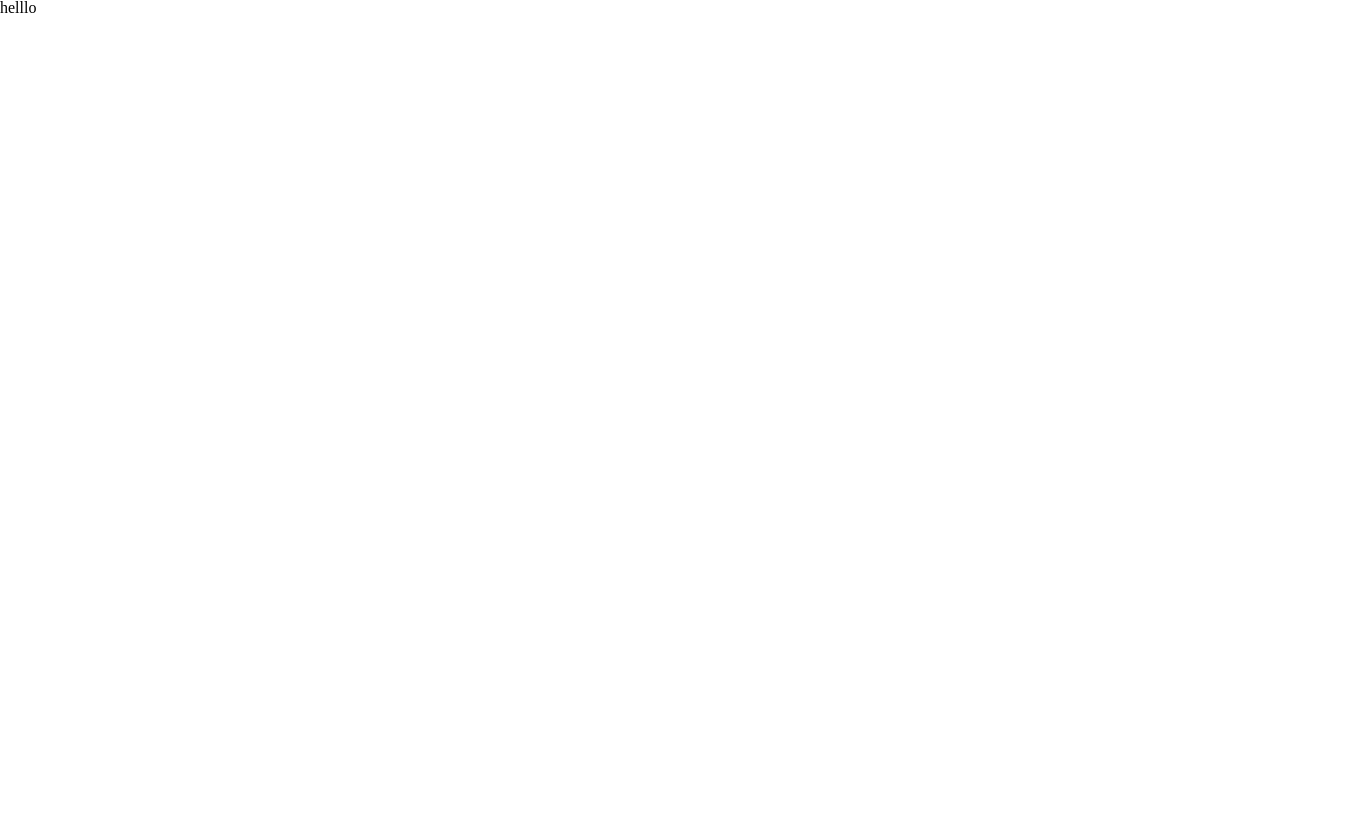
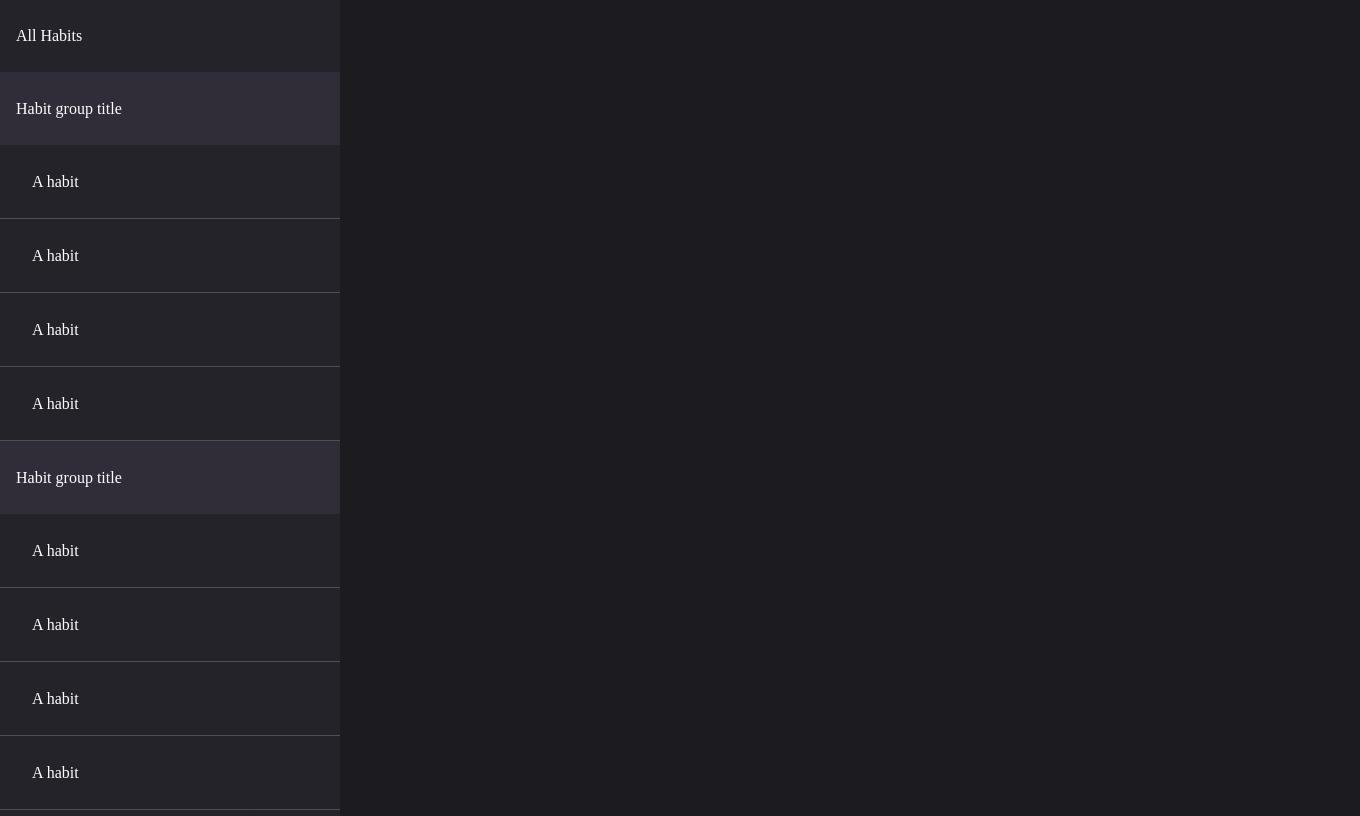
Before and after one commit to IlyaPonomarenko/HabitTrackerApp, a React (Create React App) app: page / in a window 1280 px wide. Shown: the top 816 px of the page, 1360 px wide, since content can reach past the window. Built offline with nearby package versions, Linux system fonts and the light colour scheme.

Commit message:
habits tab v1

```diff
--- a/src/App.js
+++ b/src/App.js
@@ -1,8 +1,9 @@
 import "./App.scss";
+import Habits from "./containers/Habits/HabitsTab/Habits";
 
 function App() {
   return <div className="App">
-    helllo
+  <Habits></Habits>
   </div>;
 }
 
--- /dev/null
+++ b/src/containers/Habits/HabitGroup/HabitGroup.js
@@ -0,0 +1,19 @@
+import React from "react";
+import HabitGroupEntry from "../HabitGroupEntry/HabitGroupEntry";
+import "./HabitGroup.scss";
+const HabitGroup = () => {
+return (
+    <div>
+        <div className="habitGroup-title">
+            <h1>Habit group title</h1>
+        </div>
+            <div className="habitGroup-list">
+                <HabitGroupEntry></HabitGroupEntry>
+                <HabitGroupEntry></HabitGroupEntry>
+                <HabitGroupEntry></HabitGroupEntry>
+                <HabitGroupEntry></HabitGroupEntry>
+            </div>
+    </div>
+)
+};
+ export default HabitGroup;
--- /dev/null
+++ b/src/containers/Habits/HabitGroup/HabitGroup.scss
@@ -0,0 +1,12 @@
+.habitGroup-title{
+display: flex;
+flex-direction: row;
+align-items: center;
+padding: 18px 16px;
+gap: 10px;
+
+width: 320px;
+height: 37px;
+
+background: #302d38;
+}
--- /dev/null
+++ b/src/containers/Habits/HabitGroupEntry/HabitGroupEntry.js
@@ -0,0 +1,12 @@
+import React from "react";
+import "./HabitGroupEntry.scss";
+const HabitGroupEntry = () => {
+return (
+    <div className="habitGroupEntry-container">
+        <div className="habitGroupEntry-container__entry">
+            <h1>A habit</h1>
+        </div>
+    </div>
+)
+};
+ export default HabitGroupEntry;
--- /dev/null
+++ b/src/containers/Habits/HabitGroupEntry/HabitGroupEntry.scss
@@ -0,0 +1,17 @@
+.habitGroupEntry-container{
+    display: flex;
+    flex-direction: row;
+    align-items: center;
+    padding: 18px 16px;
+    gap: 10px;
+
+    width: 320px;
+    height: 37px;
+
+    background: #25232A;
+    border-bottom:1px solid #4f4f50;
+    &__entry {
+        padding: 8px 8px 8px 16px;
+
+      }
+}
--- /dev/null
+++ b/src/containers/Habits/HabitsTab/Habits.js
@@ -0,0 +1,18 @@
+import React from "react";
+import HabitGroup from "../HabitGroup/HabitGroup";
+import "./Habits.scss";
+const Habits = () => {
+return (
+    <div className="habits-frame">
+        <div className="habits-tab">
+            <div className="habits-tab__headline">
+                <h1>All Habits</h1>
+            </div>
+            <HabitGroup></HabitGroup>
+            <HabitGroup></HabitGroup>
+        </div>
+        <div className="habits-calendar"></div>
+    </div>
+)
+};
+ export default Habits;
--- /dev/null
+++ b/src/containers/Habits/HabitsTab/Habits.scss
@@ -0,0 +1,34 @@
+.habits-frame{
+    display: flex;
+    flex-direction: row;
+    align-items: flex-start;
+    width: 1360px;
+    height:900px
+}
+.habits-tab{
+    display: flex;
+    flex-direction: column;
+    align-items: flex-start;
+    width: 340px;
+    height: 900px;
+    background: linear-gradient(0deg, rgba(208, 188, 255, 0.05), rgba(208, 188, 255, 0.05)), #1C1B1F;
+    &__headline {
+        display: flex;
+        flex-direction: row;
+        align-items: center;
+        padding: 8px 8px 8px 16px;
+        gap: 10px;
+        height: 56px;
+      }
+}
+.habits-calendar{
+    display: flex;
+    flex-direction: column;
+    align-items: flex-start;
+    width: 100%;
+    height: 900px;
+    background: #1C1B1F;
+}
+h1{
+    color: white;
+}
```
